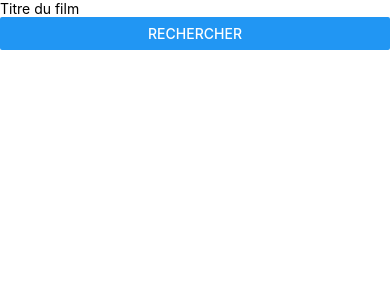
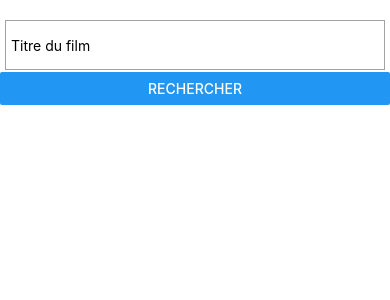
Before and after one commit to micessien/learning-react, a React Native app: screen / in a window 390 px wide. Shown: the top 300 px of the page. Built offline with nearby package versions, Linux system fonts and the light colour scheme.

Commit message:
Appliquez des styles à vos components

```diff
--- a/Components/Search.js
+++ b/Components/Search.js
@@ -1,15 +1,27 @@
 import React from 'react'
-import {View, Button, TextInput} from 'react-native'
+import {StyleSheet, View, Button, TextInput} from 'react-native'
 
 class Search extends React.Component {
     render() {
         return (
-            <View>
-                <TextInput placeholder="Titre du film" />
-                <Button title="Rechercher" onPress={() => {}} />
+            <View style={{marginTop: 20}}>
+                <TextInput style={styles.textInput} placeholder="Titre du film" />
+                <Button style={{height: 50}} title="Rechercher" onPress={() => {}} />
             </View>
         )
     }
 }
 
+const styles = StyleSheet.create({
+    textInput: {
+        marginLeft: 5,
+        marginRight: 5,
+        marginBottom: 2,
+        height: 50,
+        borderColor: '#a2a2a2',
+        borderWidth: 1,
+        paddingLeft: 5
+    }
+})
+
 export default Search
```
